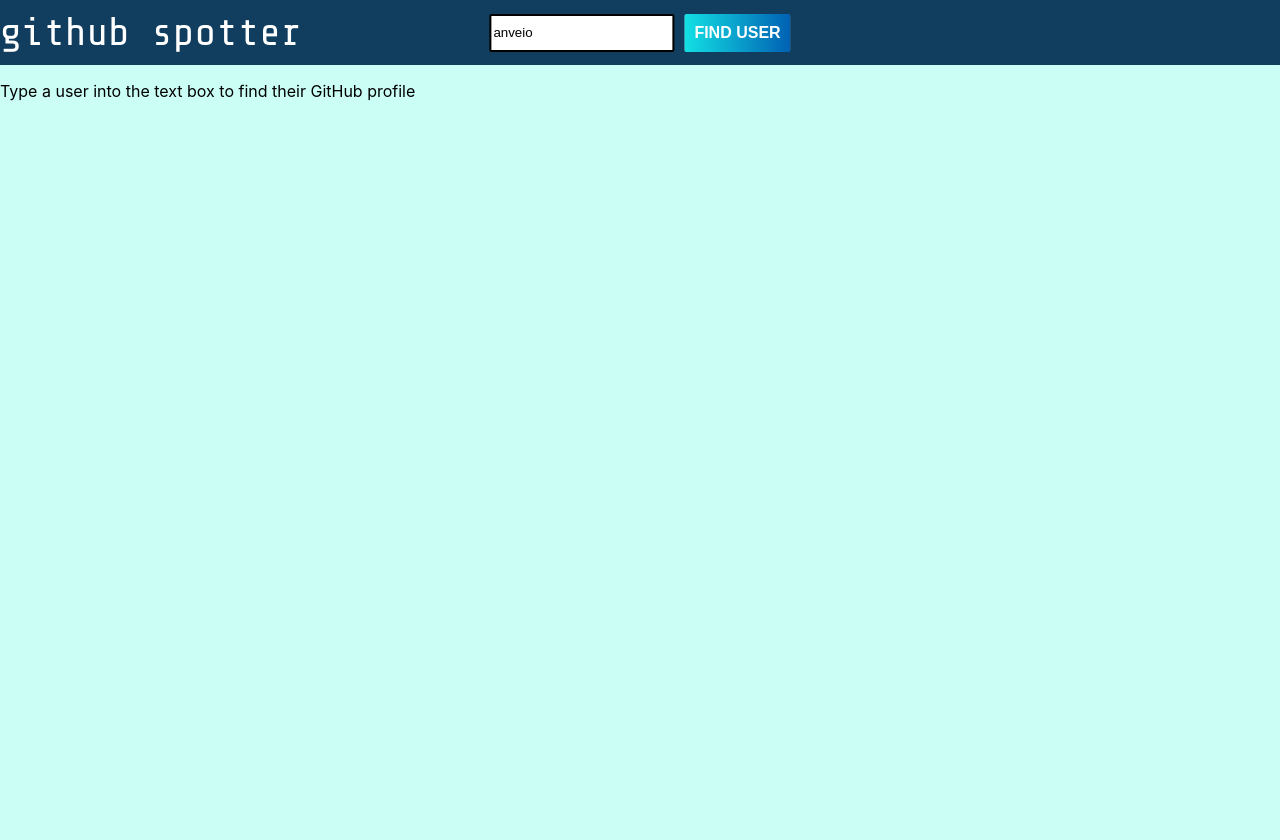
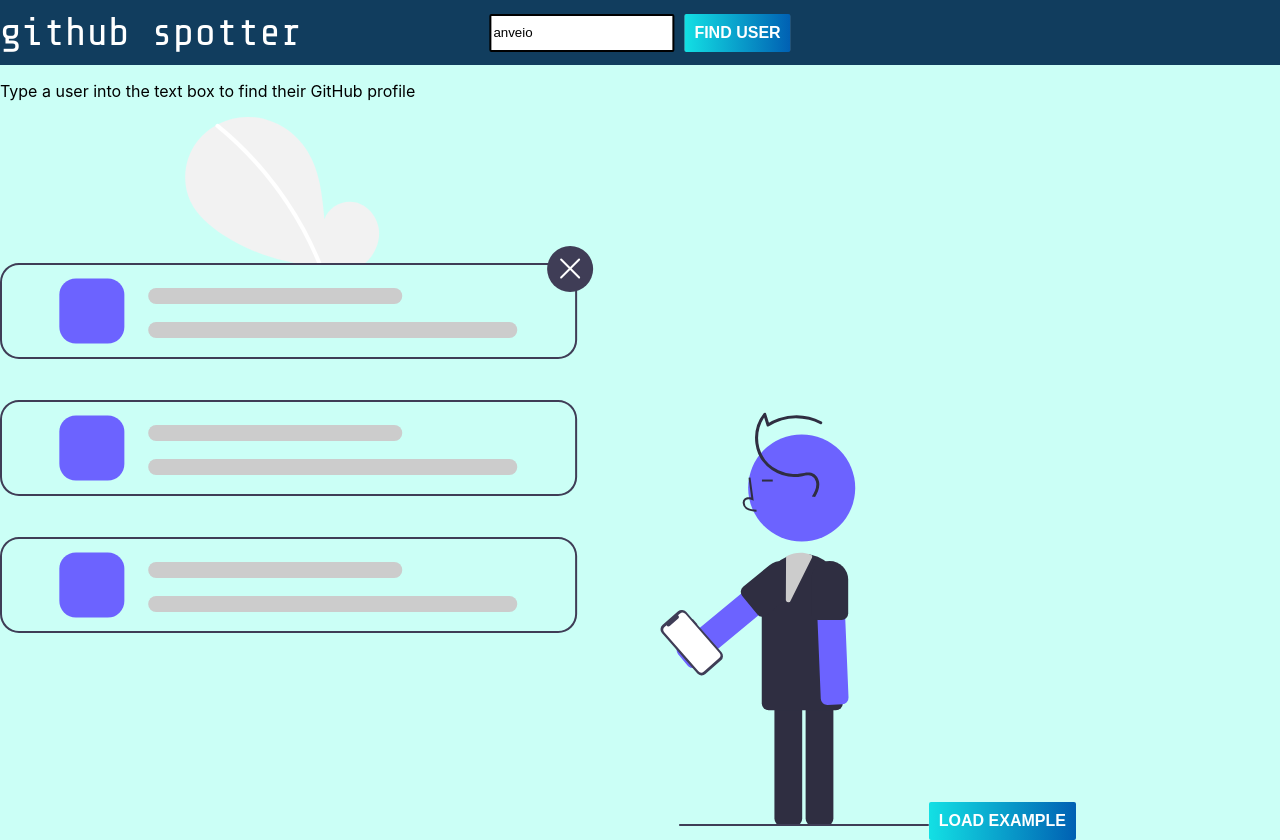
Before and after one commit to alissanguyen/github-user-finder, a React (Create React App) app: page / in a window 1280 px wide. Before the commit the page ends 800 px from the top, so only its background shows below. Built offline with nearby package versions, Linux system fonts and the light colour scheme.

Commit message:
Give website guidance by adding empty state.

```diff
--- a/src/App.css
+++ b/src/App.css
@@ -3,7 +3,15 @@
   padding: 10px 0;
 }
 
-.form-submit-button {
+#empty-state-illustration {
+
+}
+
+#empty-state-button {
+
+}
+
+.button {
   color: #fff;
   font-weight: 600;
   text-align: center;
--- a/src/App.js
+++ b/src/App.js
@@ -1,20 +1,14 @@
 import React from "react";
 import "./App.css";
+import emptyStateIllustration from "./undraw_Posts_re_ormv.svg";
 
 function App() {
   const [userInput, setUserInput] = React.useState("anveio");
 
   const [fetchedUsers, setFetchedUsers] = React.useState([]);
 
-  return (
-    <div className="App">
-      <nav id="top-nav">
-        <form
-          className="username-form"
-          onSubmit={(e) => {
-            e.preventDefault();
-            setUserInput("");
-            fetch(`https://api.github.com/users/${userInput}`)
+  const getUserFromGithub = (username) => {
+    fetch(`https://api.github.com/users/${username}`)
       .then((result) => {
         if (result.ok === true) {
           return result.json();
@@ -28,6 +22,21 @@
       .catch((error) => {
         console.log(error);
       });
+  };
+
+  function onLoadExampleButtonClick() {
+    getUserFromGithub("alissanguyen");
+  }
+
+  return (
+    <div className="App">
+      <nav id="top-nav">
+        <form
+          className="username-form"
+          onSubmit={(e) => {
+            e.preventDefault();
+            setUserInput("");
+            getUserFromGithub(userInput);
           }}
         >
           <label id="title" for="github-username-input">
@@ -42,7 +51,7 @@
                 setUserInput(e.target.value);
               }}
             ></input>
-            <button className="form-submit-button" type="submit">
+            <button className="button" type="submit">
               Find User
             </button>
           </div>
@@ -55,16 +64,32 @@
             <UserInfo fetchedUser={fetchedUser} />
           ))}
         </ul>
-      ) : <EmptyState></EmptyState>}
+      ) : (
+        <EmptyState
+          onLoadExampleButtonClick={onLoadExampleButtonClick}
+        ></EmptyState>
+      )}
     </div>
   );
 }
 
 const EmptyState = (props) => {
   return (
+    <div>
       <p>Type a user into the text box to find their GitHub profile</p>
-  )
-}
+      <img id="empty-state-illustration" src={emptyStateIllustration} alt="" />
+      <button
+        className="button"
+        onClick={() => {
+          props.onLoadExampleButtonClick();
+        }}
+      >
+        Load Example
+      </button>
+    </div>
+  );
+};
+
 const UserInfo = (props) => {
   return (
     <li className="user-info word-wrap">
```
Also changed, not shown: src/undraw_Posts_re_ormv.svg (added). Lines whose indentation alone changed are shown as unchanged.
